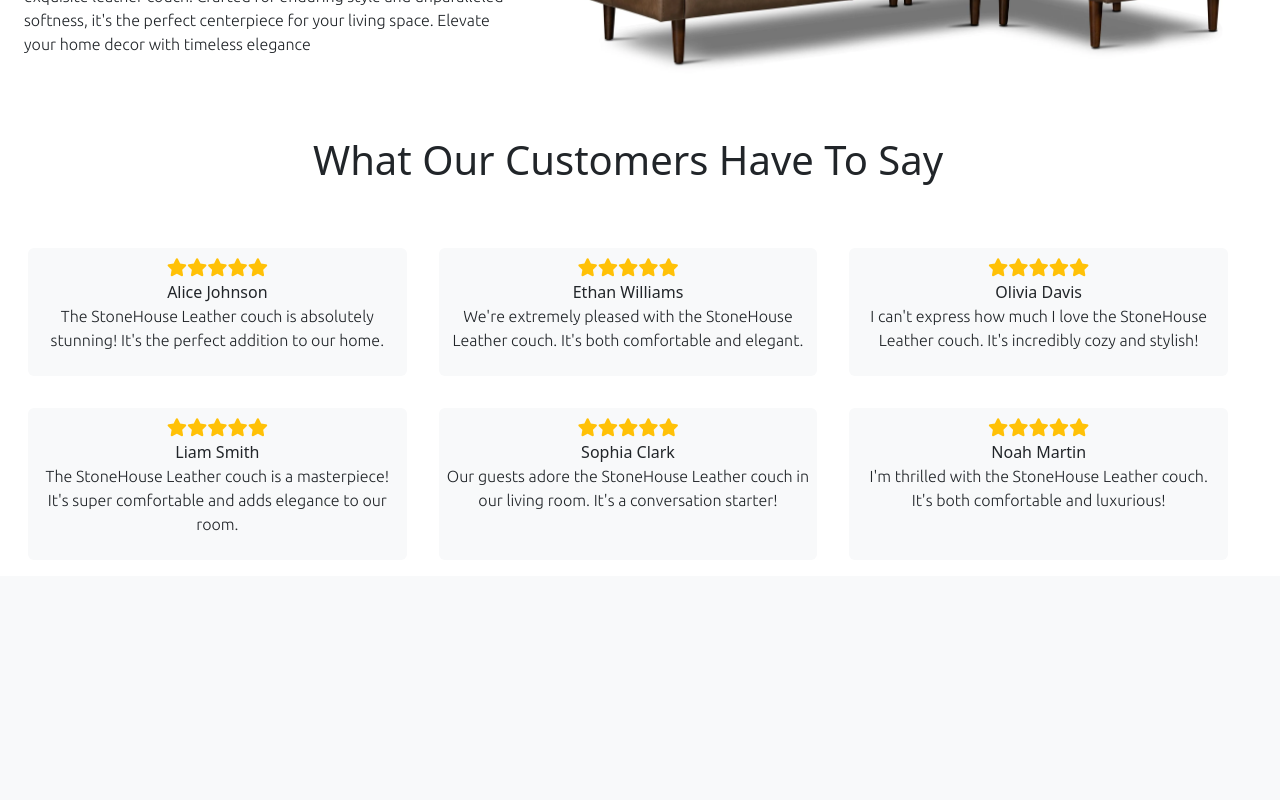
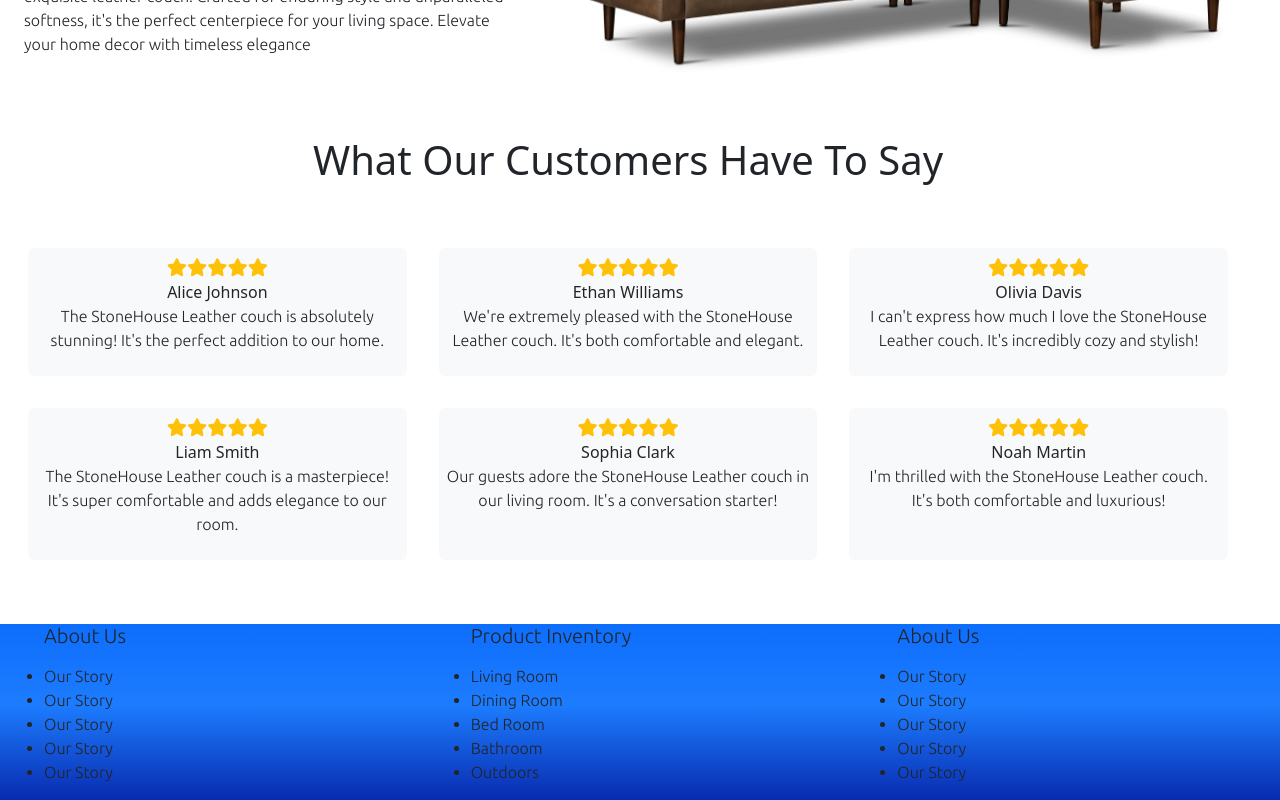
Before and after one commit to daniel-cox/FurnitureStore, a React (Vite) app: page / in a window 1280 px wide. Shown: the part 1510-2310 px from the top of the page. Before the commit the page ends 2086 px from the top, so only its background shows below. Built offline with nearby package versions, Linux system fonts and the light colour scheme.

Commit message:
added footer updates

```diff
--- a/components/MainContent.jsx
+++ b/components/MainContent.jsx
@@ -3,6 +3,7 @@ import Description from './Description'
 import RightWidget from './RightWidget'
 import ProductDetailBottom from './ProductDetailBottom'
 import Reviews from './Reviews'
+import Footer from './global/Footer'
 import config from './config'
 
 function MainContent() {
@@ -41,6 +42,7 @@ function MainContent() {
         </div>
           </div>
         </div>
+        <Footer />
       </>
   )
 }
--- a/components/global/Footer.jsx
+++ b/components/global/Footer.jsx
@@ -2,13 +2,43 @@ import React from 'react'
 
 function Footer() {
   return (
-    <div className="container-fluid">
-        <div className="row">
-            <div className="col">
+    <footer>
+        <div className="container-fluid">
+            <div className="row mt-5">
+                <div className="col w-50">
+                    <ul>
+                      <h5 className='mb-3'>About Us</h5>
+                      <li><a href="#"></a>Our Story</li>
+                      <li><a href="#"></a>Our Story</li>
+                      <li><a href="#"></a>Our Story</li>
+                      <li><a href="#"></a>Our Story</li>
+                      <li><a href="#"></a>Our Story</li>
+                    </ul>
+                </div>
+                <div className="col">
+                    <ul >
+                      <h5 className='mb-3'>Product Inventory</h5>
+                      <li><a href="#"></a>Living Room</li>
+                      <li><a href="#"></a>Dining Room</li>
+                      <li><a href="#"></a>Bed Room</li>
+                      <li><a href="#"></a>Bathroom</li>
+                      <li><a href="#"></a>Outdoors</li>
+                    </ul>
+                </div>
+                <div className="col">
+                    <ul>
+                      <h5 className='mb-3'>About Us</h5>
+                      <li><a href="#"></a>Our Story</li>
+                      <li><a href="#"></a>Our Story</li>
+                      <li><a href="#"></a>Our Story</li>
+                      <li><a href="#"></a>Our Story</li>
+                      <li><a href="#"></a>Our Story</li>
+                    </ul>
+                </div>
+            </div>
 
-            </div>
         </div>
-    </div>
+    </footer>
   )
 }
 
--- a/src/App.css
+++ b/src/App.css
@@ -92,3 +92,10 @@ button.btn.btn-warning.mt-4 {
 .col.text-center.bg-light.text-dark.rounded {
   margin: 1em;
 }
+
+/************************ Start Footer *************************/
+
+footer{
+background: rgb(13,110,253);
+background: linear-gradient(180deg, rgba(13,110,253,1) 0%, rgba(29,124,254,1) 46%, rgba(8,43,175,1) 100%);
+}
```
